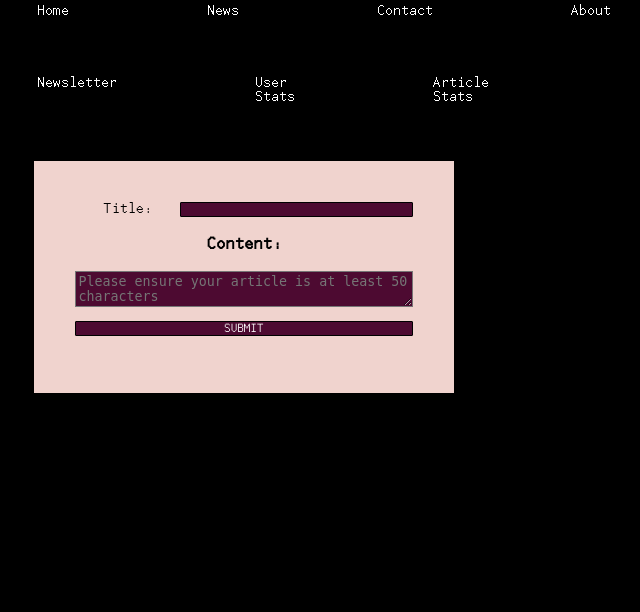
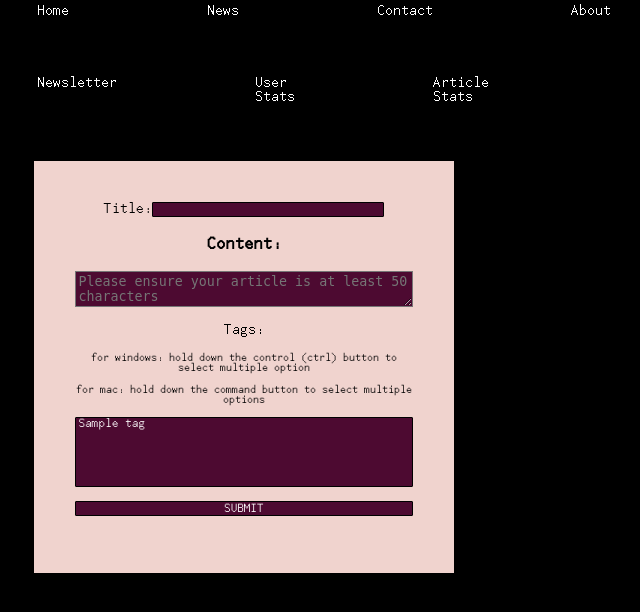
Before and after one commit to Bergbok/The-Augmented-Eye, a PHP site: page /Compose-Article.php in a window 1280 px wide. Shown: the part 175-787 px from the top of the page, without its empty margins (396-1036 px from the left). Run offline with PHP 8.4, Linux system fonts and the light colour scheme; the visitor is signed in with stand-in values (Sample User, id 1); tables that the repository leaves empty or names only in its code hold one stand-in row (values such as "Sample post").

Commit message:
Added article tags

```diff
--- a/Compose-Article.php
+++ b/Compose-Article.php
@@ -16,20 +16,46 @@
     </head>
 
     <body>
-        <div class='centered-column centered-text pixel-text'>
+        <div class='centered-column pixel-text'>
             <form method='POST'>
                 <?php
                     // Purpose: Used to check if the user is logged in.
                     include_once('PHP Scripts/Login-Handler.php');
 
                     if (!is_logged_in()){
+                        echo '<div class=\'centered-text\'';
                         echo '<p> Login to be able to post. </p>';
                         echo '<a class=\'dark-text\' href=\'/The Augmented Eye/Login\'> LOGIN </a>';
+                        echo '</div>';
                     } else {
+                        echo '<div class=\'centered-text\'';
                         echo '<label for=\'name\'>Title:</label>';
                         echo '<input type=\'text\' id=\'titleInput\' name=\'article_title\'></input>';
                         echo '<h3> Content: </h1>';
                         echo '<textarea name=\'article_text\' placeholder=\'Please ensure your article is at least 50 characters\'></textarea>';
+                        echo '</div>';
+
+                        echo '<p class=\'centered-text\'> Tags: </p>';
+                        echo '<div class=\'multiselect-help centered-text\'';
+                        echo '<p> for windows: hold down the control (ctrl) button to select multiple option</p>';
+                        echo '<p> for mac: hold down the command button to select multiple options </p>';
+                        echo '</div>';
+                        echo '<select id=\'article_tags\' name=\'article_tags[]\' multiple style=\'width:100%;\'>';
+
+                        include_once('PHP Scripts/Database-Selects.php');
+
+                        $columns = 'tag_id, tag_name';
+                        $table = 'tags';
+                        $fetch_multiple_rows = true;
+
+                        $tags = select($columns, $table, '', [], $fetch_multiple_rows);
+
+                        foreach ($tags as $rows) {
+                            echo '<option value=\'' . $rows['tag_id'] . '\'>' . $rows['tag_name'] . '</option>';
+                        }
+
+                        echo '</select>';
+
                         echo '<br><br>';
                         echo '<input class=\'submit-button\' type=\'submit\' value=\'Submit\' name=\'submit_article\'></input>';
 
@@ -53,7 +79,34 @@
                                 ];
 
                                 if (insert('articles', $column_names, $values_clause, $data)) {
-                                    echo '<p> Successfully submitted article. </p>';
+                                    echo '<p class=\'centered-text\'> Successfully submitted article. </p>';
+                                    if (isset($_POST['article_tags'])) {
+                                        // Will probably insert tags for the wrong article if the user has posted 2 identical articles.
+                                        $column_names = 'article_id';
+                                        $table = 'articles';
+                                        $where_clause = 'article_author_id = :article_author_id AND article_title = :article_title AND article_text = :article_text';
+                                        $where_values = [
+                                            'article_author_id' => $_SESSION['user_id'],
+                                            'article_title' => $_POST['article_title'],
+                                            'article_text' => nl2br($_POST['article_text']),
+                                        ];
+                                        $fetch_multiple_rows = false;
+                                        $order_by_column = 'article_publish_datetime';
+                                        $order_by_direction = 'DESC';
+
+                                        $article_id = select($column_names, $table, $where_clause, $where_values, $fetch_multiple_rows, $order_by_column, $order_by_direction);
+                                        $column_names = 'article_id, tag_id';
+                                        $values_clause = ':article_id, :tag_id';
+
+                                        foreach ($_POST['article_tags'] as $tag_id) {
+                                            $data = [
+                                                'article_id' => $article_id['article_id'],
+                                                'tag_id' => $tag_id,
+                                            ];
+
+                                            insert('article_tags', $column_names, $values_clause, $data);
+                                        }
+                                    }
                                 } else {
                                     echo '<p> Couldn\'t submit article. </p>';
                                 }
--- a/Registration.php
+++ b/Registration.php
@@ -62,8 +62,8 @@
                         // $_POST['new_user_subscribed_to_newsletter'] = 'No';
                     ?>
 
-                    <label for='newsletter' id='newsletter'>Receive newsletters via e-mail? </label>
-                    <input type='checkbox' id='newsletter_checkbox' name='new_user_subscribed_to_newsletter' value='Yes'></input>
+                    <label for='newsletter' class='checkbox-label'>Receive newsletters via e-mail? </label>
+                    <input type='checkbox' class='checkbox' name='new_user_subscribed_to_newsletter' value='Yes'></input>
 
                     <br/><br/>
 
--- a/SQL Scripts/2. Sample_Data_Inserts.sql
+++ b/SQL Scripts/2. Sample_Data_Inserts.sql
@@ -15,6 +15,12 @@ VALUES('awe','Kimberly','La Vallette','Female','2040-01-12','kimberly.lavallette
 
 INSERT INTO admins(user_id)
 VALUES(5);
+
+INSERT INTO tags(tag_name)
+VALUES('Sports'),
+	  ('Business'),
+      ('Entertainment'),
+      ('Other');
 
 -- The following articles were obtained from the VA-11 HALL-A wiki at: https://va11halla.fandom.com/wiki/The_Augmented_Eye
 
--- a/styles.css
+++ b/styles.css
@@ -65,7 +65,11 @@ Description: Most of the time spent on this project was spent tinkering in this
     }
 
     .justified-text {
-        text-align: center;
+        text-align: justify;
+    }
+
+    .left-aligned-text {
+        text-align: left;
     }
 
     .right-aligned-text {
@@ -169,6 +173,10 @@ li.top-left {
 
 .header li a:hover {
     background-color: var(--hover-color);
+}
+
+.multiselect-help {
+    font-size: 12px;
 }
 
 .pfp-preview {
@@ -338,11 +346,12 @@ textarea {
     -webkit-text-stroke: 1px black;
 }
 
-#newsletter {
+.checkbox-label {
+    display: inline-block;
     width: 80%;
 }
 
-#newsletter_checkbox {
+.checkbox {
     width: 10%;
 }
 /* ----------- */
```
Also changed, not shown: PHP Scripts/Article-Display-Handler.php (+43 -7 lines).
